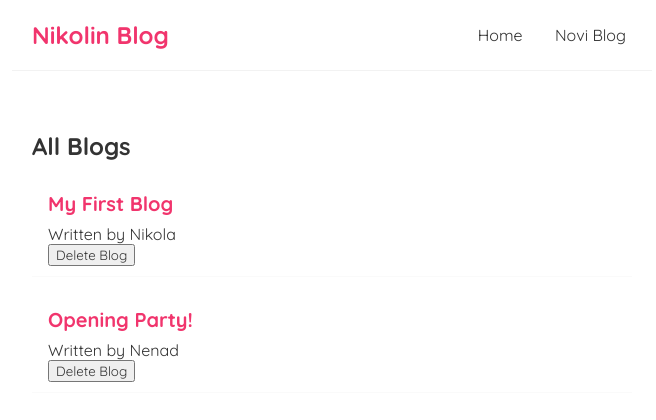
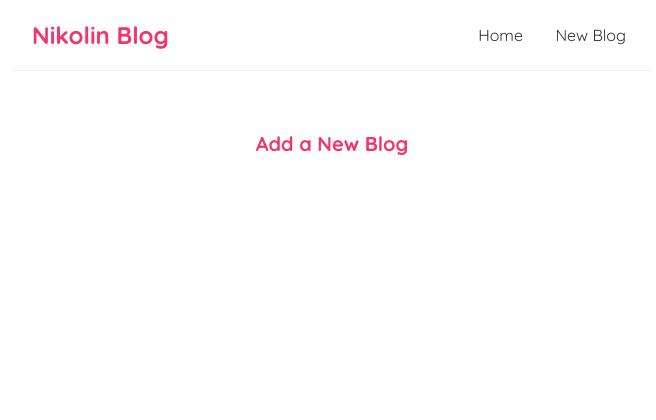
Before and after one commit to crazybarber90/CRUD, a React (Create React App) app: page /create in a window 1280 px wide. Shown: the top 420 px of the page, without its empty margins (308-964 px from the left). Built offline with nearby package versions, Linux system fonts and the light colour scheme; data requests are answered from the project's data file.

Commit message:
added custom hook and routing between pages with BrowserRouter

```diff
--- a/package.json
+++ b/package.json
@@ -8,6 +8,7 @@
     "@testing-library/user-event": "^13.5.0",
     "react": "^18.2.0",
     "react-dom": "^18.2.0",
+    "react-router-dom": "^5.3.3",
     "react-scripts": "5.0.1",
     "web-vitals": "^2.1.4"
   },
--- a/src/App.js
+++ b/src/App.js
@@ -1,14 +1,25 @@
 import { Navbar } from "./Navbar";
 import { Home } from "./Home";
+import { BrowserRouter as Router, Route, Switch } from "react-router-dom";
+import Create from "./Create";
 
 function App() {
   return (
-    <div className="App">
-      <Navbar />
-      <div className="content">
-        <Home />
+    <Router>
+      <div className="App">
+        <Navbar />
+        <div className="content">
+          <Switch>
+            <Route exact path="/">
+              <Home />
+            </Route>
+            <Route path="/create">
+              <Create />
+            </Route>
+          </Switch>
+        </div>
       </div>
-    </div>
+    </Router>
   );
 }
 
--- /dev/null
+++ b/src/Create.js
@@ -0,0 +1,9 @@
+const Create = () => {
+  return (
+    <div className="create">
+      <h2>Add a New Blog</h2>
+    </div>
+  );
+};
+
+export default Create;
--- a/src/Home.js
+++ b/src/Home.js
@@ -1,42 +1,22 @@
 import React, { useState, useEffect } from "react";
 import BlogList from "./BlogList";
+import useFetch from "./useFetch";
 
 // USING (installed) JSON package SERVER FOR GETIING DATA (npx json-server --watch data/db.json --port 8000)
 
 export const Home = () => {
-  const [blogs, setBlogs] = useState(null);
-  const [isPending, setIsPending] = useState(true);
-  const [error, setErrors] = useState(null);
+  const {
+    data: blogs,
+    setData,
+    isPending,
+    error,
+  } = useFetch("http://localhost:8000/blogs");
 
   // FUNCTION FOR DELETING BLOGS
   const handleDelete = (id) => {
     const newBlogs = blogs.filter((blog) => blog.id !== id);
-    setBlogs(newBlogs);
+    setData(newBlogs);
   };
-
-  //  FETCHING DATA FROM data/db
-  //  setTimeout used to make fetch more realistic with 1sec delay while getting the data.
-  useEffect(() => {
-    setTimeout(() => {
-      fetch("http://localhost:8000/blogs")
-        .then((res) => {
-          if (!res.ok) {
-            throw Error("could not fetch the data for that resource");
-          }
-          return res.json();
-        })
-        .then((data) => {
-          // console.log(data);
-          setBlogs(data);
-          setIsPending(false);
-          setErrors(null);
-        })
-        .catch((err) => {
-          setIsPending(false);
-          setErrors(err.message);
-        });
-    }, 1000);
-  }, []);
 
   return (
     <div className="home">
@@ -45,10 +25,13 @@ export const Home = () => {
       {blogs && (
         <BlogList blogs={blogs} title="All Blogs" handleDelete={handleDelete} />
       )}
-      {/* <BlogList
-        blogs={blogs.filter((blog) => blog.author === "Nikola")}
-        title="Nikola's blogs"
-      /> */}
+      {/* {blogs && (
+        <BlogList
+          blogs={blogs.filter((blog) => blog.author === "Nikola")}
+          title="Nikola's blogs"
+          handleDelete={handleDelete}
+        />
+      )} */}
     </div>
   );
 };
--- a/src/Navbar.js
+++ b/src/Navbar.js
@@ -1,12 +1,13 @@
 import React from "react";
+import { Link } from "react-router-dom";
 
 export const Navbar = (props) => {
   return (
     <nav className="navbar">
       <h1>Nikolin Blog</h1>
       <div className="links">
-        <a href="/">Home </a>
-        <a href="/create">Novi Blog</a>
+        <Link to="/">Home </Link>
+        <Link to="/create">New Blog</Link>
       </div>
     </nav>
   );
--- /dev/null
+++ b/src/useFetch.js
@@ -0,0 +1,39 @@
+import { useState, useEffect } from "react";
+
+//CREATING A CUSTOM HOOK,
+//CUSTOM HOOK MUST START WITH "USE"
+//PASSING ENDPOINT INSTEAD URL FOR FETCHING DATA
+
+const useFetch = (url) => {
+  const [data, setData] = useState(null);
+  const [isPending, setIsPending] = useState(true);
+  const [error, setErrors] = useState(null);
+
+  //  FETCHING DATA FROM data/db
+  //  setTimeout used to make fetch more realistic with 1sec delay while getting the data.
+  useEffect(() => {
+    setTimeout(() => {
+      fetch(url)
+        .then((res) => {
+          if (!res.ok) {
+            throw Error("could not fetch the data for that resource");
+          }
+          return res.json();
+        })
+        .then((data) => {
+          // console.log(data);
+          setData(data);
+          setIsPending(false);
+          setErrors(null);
+        })
+        .catch((err) => {
+          setIsPending(false);
+          setErrors(err.message);
+        });
+    }, 1000);
+  }, [url]);
+
+  return { data, setData, isPending, error };
+};
+
+export default useFetch;
```
Also changed, not shown: 1 other file (tests, documents, lock files or other folders).
